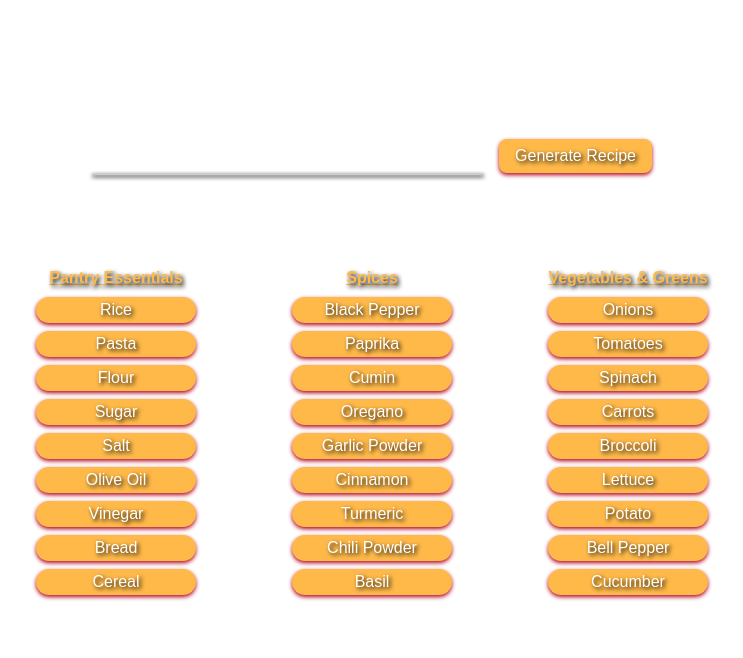
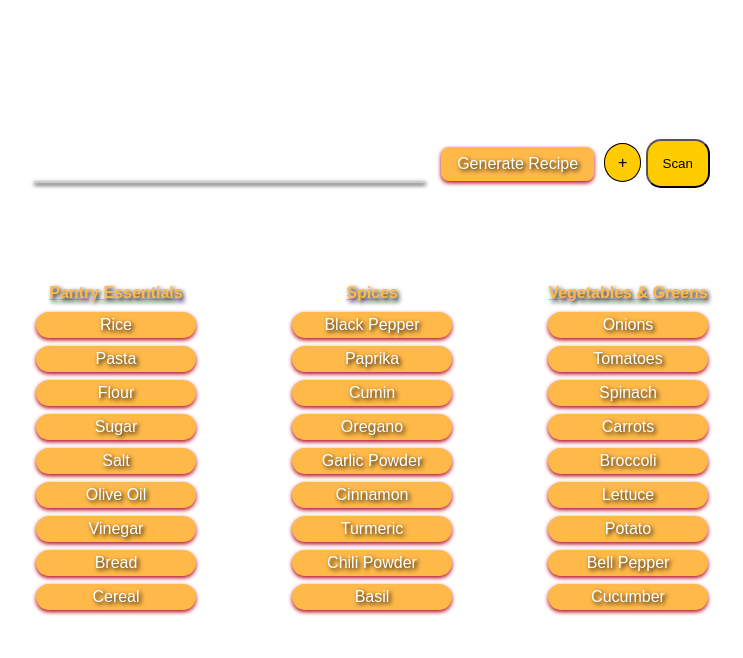
Before and after one commit to tul44699/01-ChefAI, a Django app: page / in a window 1280 px wide. Shown: the part 828-1486 px from the top of the page, without its empty margins (268-1011 px from the left). Before the commit the page ends 1429 px from the top, so only its background shows below. Run offline with Django 5.2, Linux system fonts and the light colour scheme.

Commit message:
Added feature to detect ingredients in image

```diff
--- a/webapp/chef_ai/static/chef_ai/js/index.js
+++ b/webapp/chef_ai/static/chef_ai/js/index.js
@@ -168,6 +168,32 @@ document.addEventListener('DOMContentLoaded', () => {
         }
     });
 
+    //Script that scans images for ingredients
+    document.getElementById('scan-btn').addEventListener('click', () => {
+        const formData = new FormData();
+        const images = document.getElementById('image-upload-input').files;
+
+        for (let i = 0; i < images.length; i++) {
+            formData.append('images', images[i]);
+        }
+
+        fetch('/scan-images/', {
+            method: 'POST',
+            body: formData,
+        })
+        .then(response => response.json())
+        .then(data => {
+            const ingredients = data.ingredients;
+            const categoryKey = 'detected'; // Or however you want to categorize
+
+            ingredients.forEach(item => {
+                addSelectedItem(item, categoryKey);
+                console.log("added item: ",item);
+            });
+        })
+        .catch(error => console.error('Error:', error));
+    });
+
     // Highlights the currently selected suggestion based on selectedIndex
     function updateHighlight() {
         suggestions.forEach((s, index) => {
--- a/webapp/chef_ai/static/chef_ai/styles/searchbar.css
+++ b/webapp/chef_ai/static/chef_ai/styles/searchbar.css
@@ -58,6 +58,22 @@
 .submit-btn:hover{
     background-color: #e68900;
 }
+.scan-btn {
+    background-color: #FFB949;
+    color: white;
+    padding: .5rem 1rem;
+    border: none;
+    border-radius: .5rem;
+    cursor: pointer;
+    font-size: 1rem;
+    white-space: nowrap;
+    box-shadow: 0px 2px 4px #B4021E;
+    text-shadow: 2px 2px 4px black;
+
+}
+.scan-btn:hover{
+    background-color: #e68900;
+}
 
 
 /* Displays the dropdown to be same as search bar size*/
@@ -98,6 +114,32 @@
 }
 
 
+.upload-label{
+    width: 40px;
+    height: 40px;
+    font-size: 1rem;
+    background-color: #ffcc00;
+    color: black;
+    align-items: center;
+    border-radius: 50%;
+    cursor: pointer;
+    border: 1px solid black;
+    padding: .8rem;
+    padding-top: 0.6rem;
+    padding-bottom: 0.6rem;
+    margin-left: 10px;
+}
+
+.upload-label:hover{
+    background-color: white;
+}
+#image-upload-input {
+    display: none;
+  }
+
+
+
+
 /* Search bar turns into a row based layout on desktop view*/
 @media(min-width: 768px){
 
--- a/webapp/chef_ai/urls.py
+++ b/webapp/chef_ai/urls.py
@@ -12,6 +12,7 @@ urlpatterns = [
     path('register/', views.userRegistration, name='register'),
     path('logout/', views.logoutUser, name='logout'),
     path('profile/', views.getProfile, name='profile'),
+    path('scan-images/', views.scan_images, name='scan-images'),
 
 
 ]
--- a/webapp/chef_ai/views.py
+++ b/webapp/chef_ai/views.py
@@ -8,7 +8,9 @@ from django.conf import settings
 from reportlab.pdfgen import canvas
 from reportlab.lib.pagesizes import letter
 from PIL import Image, ImageDraw, ImageFont
+from django.views.decorators.csrf import csrf_exempt
 import groq
+
 # from mysite.settings import LOADENV
 from langchain_groq import ChatGroq
 import os
@@ -16,9 +18,14 @@ from dotenv import load_dotenv
 import re
 import io
 from .models import Ingredient
+from django.shortcuts import render
+from clarifai.client.model import Model
+
+
 # Create your views here.
 
 load_dotenv()
+
 
 def index(request):
     if request.method == "POST":
@@ -165,8 +172,7 @@ def download_jpg(request):
 
     for key, value in ai_response.items():
         if y_position > 550:  # Ensure text fits within image bounds
-            break  # You may need to create a new image if content is too long
-
+            break
         draw.text((50, y_position), f"{key.capitalize()}:", fill="black", font=font)
         y_position += 30  # Move down after the key
 
@@ -217,3 +223,30 @@ def logoutUser(request):
 def getProfile(request):
 
     return render(request, 'registration/profile.html')
+
+
+#Code that runs the Image detection model
+@csrf_exempt
+def scan_images(request):
+    if request.method == 'POST':
+        images = request.FILES.getlist('images')
+        detected_items = set()
+
+        model = Model(url="https://clarifai.com/clarifai/main/models/food-item-recognition", pat=os.getenv('PAT'))
+        for image in images:
+            print("success")
+            img_bytes = image.read()
+            prediction = model.predict_by_bytes(img_bytes, input_type="image", output_config={"min_value": 0.01})
+            print(prediction)
+            for c in prediction.outputs[0].data.concepts:
+                if c.value > 0.75:
+                    detected_items.add(c.name.lower())
+                    print(c.name)
+
+        # Match items to your DB
+        #Ingredients Model
+        db_items = Ingredient.objects.values_list('ingredient_name', flat=True)
+        db_items_lowered = [item.lower() for item in db_items]
+        matched = [item for item in detected_items if item in db_items_lowered]
+        matched_upper = [item.capitalize() for item in matched]
+        return JsonResponse({'ingredients': matched_upper})
--- a/webapp/templates/index.html
+++ b/webapp/templates/index.html
@@ -13,6 +13,11 @@
                     <input type="hidden" id="final_ingredients" name="final_ingredients">
                     <button id="generateRecipeBtn" class="submit-btn" type="submit">Generate Recipe</button>
                 </form>
+                <div class="upload-container">
+                    <label for="image-upload-input" class="upload-label">+</label>
+                    <input type="file" id="image-upload-input" multiple accept="image/*" />
+                    <button id="scan-btn">Scan</button>
+                </div>
         </div>
 
         <div class="slider">
```
Also changed, not shown: requirements.txt (+25 -0 lines).
